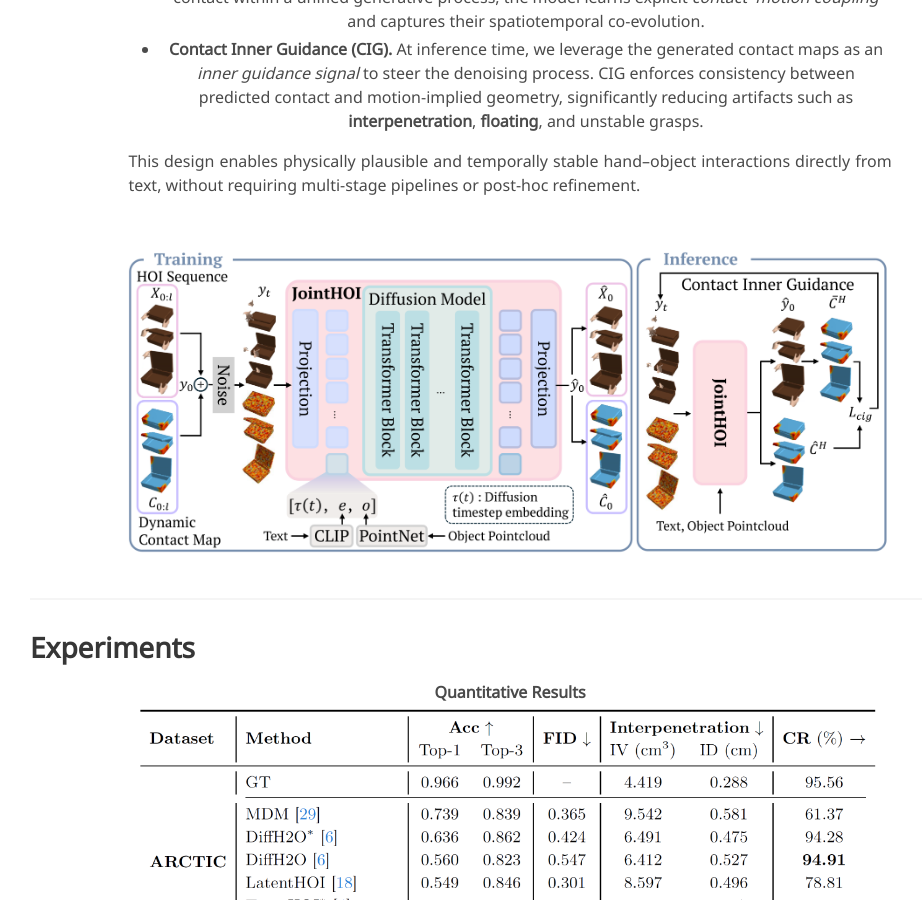
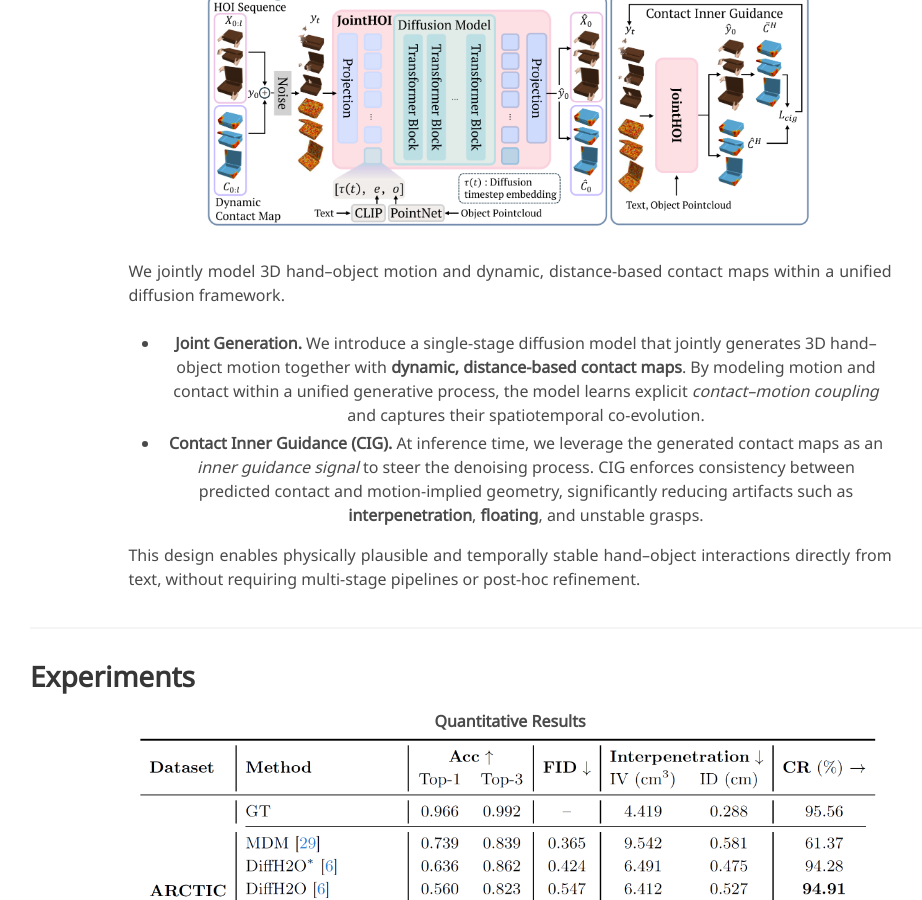
Before and after one commit to smk11602/jointhoi.github.io, a Jekyll site: the page built from index.md, in a window 1280 px wide and 900 px high, scrolled down 1429 px. Shown: the whole window, without its empty margins (130-1052 px from the left). Built offline with Jekyll 4.4.1, drawn with Linux system fonts in a browser that asks for light colours; some web fonts are replaced.

Commit message:
Update index.md

```diff
--- a/index.md
+++ b/index.md
@@ -25,7 +25,7 @@ Text-driven hand--object interaction (HOI) generation is gaining attention for i
     </div>
 </div>
 
-
+---
 ## Method
 
 <div class="columns is-centered has-text-centered">
@@ -33,6 +33,16 @@ Text-driven hand--object interaction (HOI) generation is gaining attention for i
 
     <div class="content has-text-justified">
       To address the limitations of prior multi-stage or implicit approaches, we propose <b>JointHOI</b>, a framework that treats contact not as a post-processing signal, but as an <i>inner modality</i> of hand–object motion.
+    </div>
+
+    <div class="columns is-centered has-text-centered">
+        <div class="column is-four-fifths">
+            <img src="static/image/main_fig_1.png" alt="JointHOI main figure" style="width: 100%; height: auto;">
+        </div>
+    </div>
+
+    <div class="content has-text-justified">
+      We jointly model 3D hand–object motion and dynamic, distance-based contact maps within a unified diffusion framework.
     </div>
 
     <ul>
@@ -44,6 +54,7 @@ Text-driven hand--object interaction (HOI) generation is gaining attention for i
             the model learns explicit <i>contact–motion coupling</i> and captures
             their spatiotemporal co-evolution.
         </li>
+
         <li>
             <b>Contact Inner Guidance (CIG).</b>
             At inference time, we leverage the generated contact maps as an <i>inner guidance signal</i>
@@ -60,13 +71,6 @@ Text-driven hand--object interaction (HOI) generation is gaining attention for i
 
   </div>
 </div>
-
-<div class="columns is-centered has-text-centered">
-    <div class="column is-four-fifths">
-        <img src="static/image/main_fig_1.png" alt="JointHOI main figure" style="width: 100%; height: auto;">
-    </div>
-</div>
-
 ---
 
 ## Experiments
```
